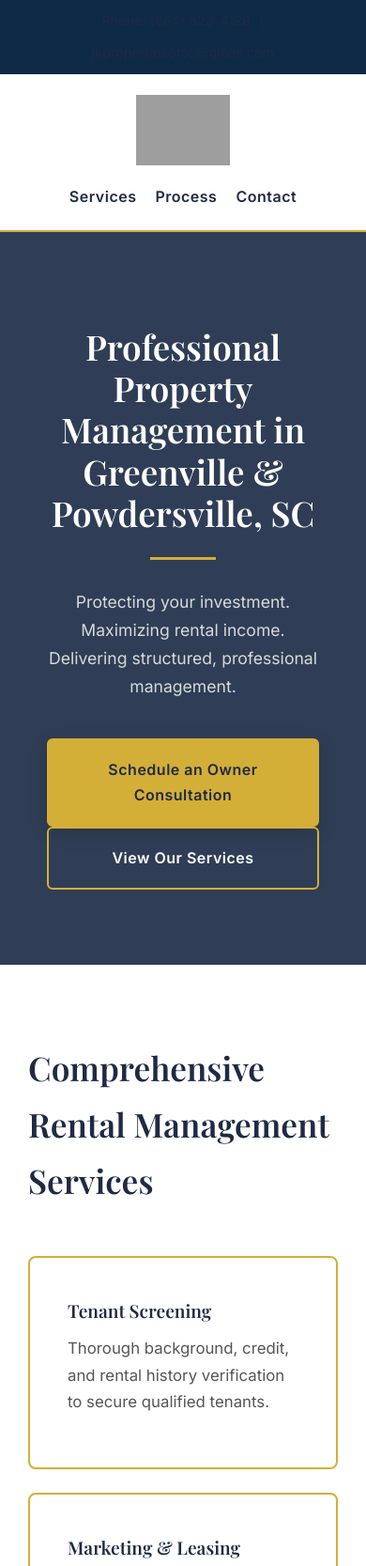
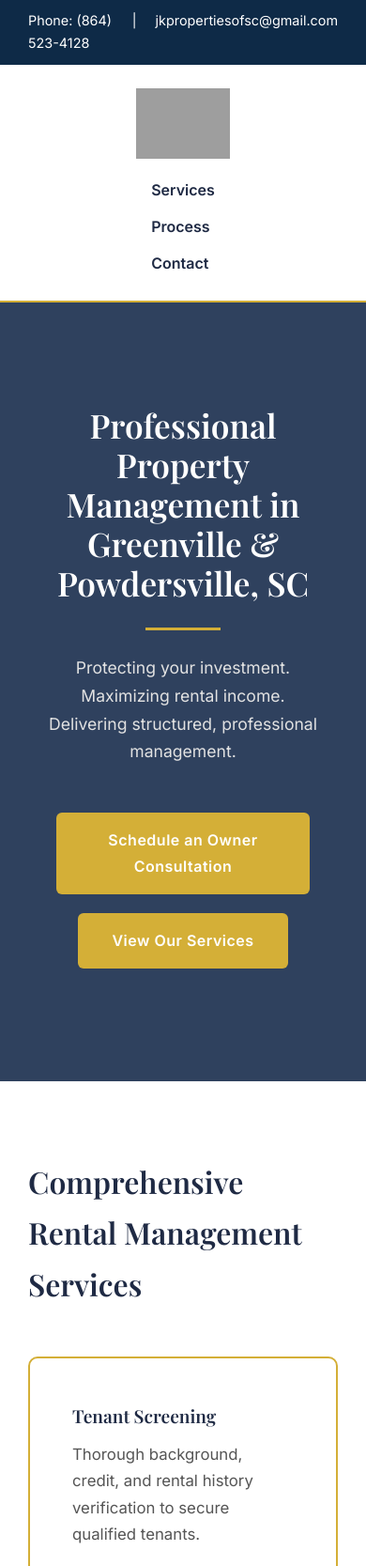
Before and after one commit to jkpropertiesofsc-a11y/jk-property-management, a plain HTML site: page index.html in a window 390 px wide. Shown: the top 1667 px of the page at 94% size. Drawn offline with nearby package versions, Linux system fonts and the light colour scheme; grey boxes are pictures that could not be loaded.

Commit message:
Update style.css

```diff
--- a/style.css
+++ b/style.css
@@ -21,7 +21,7 @@
 h1, h2, h3 {
   font-family: 'Playfair Display', serif;
   font-weight: 600;
-  color: #ffffff;
+  color: #1F2A44;
 }
 
 h1 {
@@ -30,15 +30,13 @@
 }
 
 h2 {
-  font-size: 2.2rem;
+  font-size: 2rem;
   margin-bottom: 20px;
-  color: #1F2A44;
 }
 
 h3 {
   font-size: 1.2rem;
   margin-bottom: 10px;
-  color: #1F2A44;
 }
 
 p {
@@ -63,6 +61,7 @@
   background-color: #0E2A47;
   padding: 10px 0;
   font-size: 0.9rem;
+  color: #ffffff;
 }
 
 .top-contact {
@@ -78,7 +77,7 @@
 }
 
 .top-contact a:hover {
-  color: #d4af37;
+  color: #D4AF37;
 }
 
 /* =====================================================
@@ -86,19 +85,19 @@
 ===================================================== */
 header {
   background: #ffffff;
-  border-bottom: 2px solid #d4af37;
+  border-bottom: 2px solid #D4AF37;
 }
 
 nav {
   display: flex;
   justify-content: space-between;
   align-items: center;
-  padding: 22px 0;
+  padding: 25px 0;
 }
 
-/* 30% Larger Premium Logo */
+/* 50% Larger Logo */
 .logo img {
-  height: 110px;
+  height: 90px;
   width: auto;
   display: block;
 }
@@ -113,140 +112,121 @@
   text-decoration: none;
   font-weight: 600;
   color: #1F2A44;
-  letter-spacing: 0.5px;
   transition: color 0.3s ease;
 }
 
 .nav-links a:hover {
-  color: #d4af37;
+  color: #D4AF37;
 }
 
 /* =====================================================
    HERO
 ===================================================== */
 .hero {
-  background: #2F3E56;
+  background: #2F415E;
   text-align: center;
-  padding: 160px 20px 140px 20px;
+  padding: 150px 20px;
+  color: #ffffff;
 }
 
 .hero h1 {
+  color: #ffffff;
   max-width: 900px;
   margin: 0 auto 20px auto;
-  color: #ffffff;
 }
 
 .hero-divider {
-  width: 70px;
+  width: 80px;
   height: 3px;
-  background: #d4af37;
-  margin: 25px auto 30px auto;
+  background: #D4AF37;
+  margin: 25px auto;
 }
 
 .hero p {
   max-width: 650px;
   margin: 0 auto 40px auto;
-  color: #d9d9d9;
+  color: #e2e2e2;
   font-size: 1.1rem;
 }
 
 /* =====================================================
-   CTA BUTTONS – PERFECTLY MATCHED
+   BUTTONS (MATCHING GOLD)
 ===================================================== */
 .btn-primary,
 .btn-secondary {
-  display: inline-flex;
-  align-items: center;
-  justify-content: center;
-
-  padding: 18px 42px;
-  min-height: 58px;
-
-  font-weight: 700;
-  font-size: 1rem;
+  display: inline-block;
+  padding: 16px 36px;
+  background: #D4AF37;
+  color: #ffffff;
+  text-decoration: none;
+  border-radius: 6px;
+  font-weight: 600;
   letter-spacing: 0.5px;
-
-  border-radius: 6px;
-  text-decoration: none;
-
   transition: all 0.3s ease;
+  margin: 10px;
+  border: none;
 }
 
-/* Gold Solid */
-.btn-primary {
-  background: #d4af37;
-  color: #1F2A44;
-  border: 2px solid #d4af37;
-  box-shadow: 0 6px 20px rgba(0,0,0,0.15);
-}
-
-.btn-primary:hover {
-  background: #c19d2f;
-  transform: translateY(-2px);
-}
-
-/* Gold Outline */
-.btn-secondary {
-  background: transparent;
-  color: #ffffff;
-  border: 2px solid #d4af37;
-}
-
+.btn-primary:hover,
 .btn-secondary:hover {
-  background: #d4af37;
-  color: #1F2A44;
-  transform: translateY(-2px);
+  background: #C39A2C;
 }
 
 /* =====================================================
    SECTIONS
 ===================================================== */
 .section {
-  padding: 120px 0;
+  padding: 110px 0;
 }
 
 .section.light {
-  background: #f7f8fa;
+  background: #f8f8f8;
 }
 
 /* =====================================================
    GRID
 ===================================================== */
-.grid-3 {
+.grid-3,
+.grid-4 {
   display: grid;
-  grid-template-columns: repeat(auto-fit, minmax(300px, 1fr));
-  gap: 40px;
+  gap: 35px;
   margin-top: 50px;
 }
 
+.grid-3 {
+  grid-template-columns: repeat(auto-fit, minmax(300px, 1fr));
+}
+
 .grid-4 {
-  display: grid;
   grid-template-columns: repeat(auto-fit, minmax(240px, 1fr));
-  gap: 40px;
-  margin-top: 50px;
 }
 
 /* =====================================================
-   SERVICE CARDS – GOLD TRIM
+   CARDS — GOLD TRIM RESTORED
 ===================================================== */
 .card {
   background: #ffffff;
-  padding: 40px;
-  border-radius: 8px;
-  border: 2px solid #d4af37;
-  transition: transform 0.3s ease, box-shadow 0.3s ease;
+  padding: 45px;
+  border-radius: 10px;
+
+  border: 2px solid #D4AF37;  /* GOLD TRIM */
+
+  transition: transform 0.3s ease,
+              box-shadow 0.3s ease,
+              border-color 0.3s ease;
 }
 
 .card:hover {
   transform: translateY(-6px);
-  box-shadow: 0 15px 35px rgba(0,0,0,0.08);
+  box-shadow: 0 18px 40px rgba(0,0,0,0.08);
+  border-color: #C39A2C;
 }
 
 /* =====================================================
    CONTACT FORM
 ===================================================== */
 .contact form {
-  max-width: 650px;
+  max-width: 600px;
   margin: 0 auto;
   display: flex;
   flex-direction: column;
@@ -255,8 +235,8 @@
 
 input,
 textarea {
-  padding: 16px;
-  border: 1px solid #ccc;
+  padding: 14px;
+  border: 1px solid #ddd;
   border-radius: 6px;
   font-size: 1rem;
 }
@@ -264,11 +244,11 @@
 input:focus,
 textarea:focus {
   outline: none;
-  border-color: #d4af37;
+  border-color: #D4AF37;
 }
 
 textarea {
-  min-height: 130px;
+  min-height: 120px;
   resize: vertical;
 }
 
@@ -278,22 +258,26 @@
 footer {
   background: #0E2A47;
   text-align: center;
-  padding: 70px 20px;
+  padding: 60px 20px;
+  color: #ffffff;
 }
 
 footer p {
-  color: #ffffff;
-  margin-bottom: 6px;
+  margin-bottom: 8px;
   font-size: 0.95rem;
 }
 
 /* =====================================================
-   MOBILE RESPONSIVE
+   RESPONSIVE
 ===================================================== */
-@media (max-width: 992px) {
+@media (max-width: 768px) {
 
-  .logo img {
-    height: 90px;
+  h1 {
+    font-size: 2.2rem;
+  }
+
+  .hero {
+    padding: 110px 20px;
   }
 
   nav {
@@ -302,45 +286,19 @@
   }
 
   .nav-links {
-    gap: 20px;
+    flex-direction: column;
+    gap: 12px;
   }
 
-  .hero {
-    padding: 120px 20px 100px 20px;
-  }
-
-  h1 {
-    font-size: 2.3rem;
-  }
-}
-
-@media (max-width: 600px) {
-
-  .logo img {
-    height: 75px;
-  }
-
-  .hero {
-    padding: 100px 20px 80px 20px;
-  }
-
-  .btn-primary,
-  .btn-secondary {
-    width: 100%;
-  }
-
-  .grid-3,
-  .grid-4 {
-    gap: 25px;
+  .top-contact {
+    justify-content: center;
   }
 
   .section {
     padding: 80px 0;
   }
 
-  .top-contact {
-    justify-content: center;
-    flex-wrap: wrap;
-    gap: 10px;
+  .logo img {
+    height: 75px;
   }
 }
```
